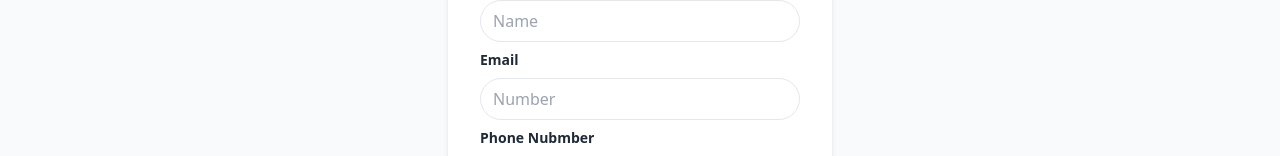
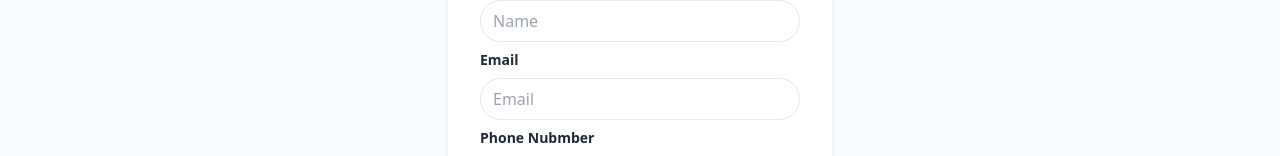
Before and after one commit to PariveshSrivastava/BreastCancerFrontend, a React (Create React App) app: page /SignUp in a window 1280 px wide. Shown: the part 241-397 px from the top of the page. Built offline with nearby package versions, Linux system fonts and the light colour scheme.

Commit message:
final touch

```diff
--- a/src/components/Login.js
+++ b/src/components/Login.js
@@ -10,7 +10,7 @@ export default function Login() {
 
     async function loginUser() {
         console.log(process.env.REACT_APP_HOST)
-        const response = await fetch('http://localhost:4000/api/login',{
+        const response = await fetch(process.env.REACT_APP_HOST+'/login',{
             method: 'POST',
             headers: {
                 'Content-Type': 'application/json',
--- a/src/components/SignUp.js
+++ b/src/components/SignUp.js
@@ -137,7 +137,7 @@ export default function SignUp() {
                                 value={email}
                                 onChange={(e) => setEmail(e.target.value)}
                                 type="email"
-                                placeholder="Number"
+                                placeholder="Email"
                                 className="border w-full h-5 px-3 py-5 mt-2 hover:outline-none focus:outline-none focus:ring-emerald-500 focus:ring-1 rounded-full" />
 
                             <label className="block mt-2 font-semibold text-sm"> Phone Nubmber </label>
```
